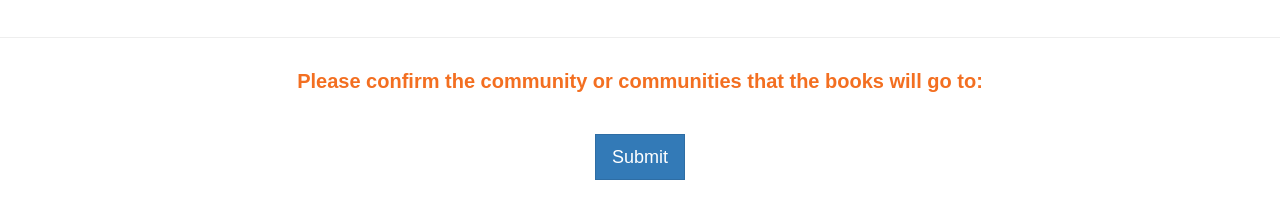
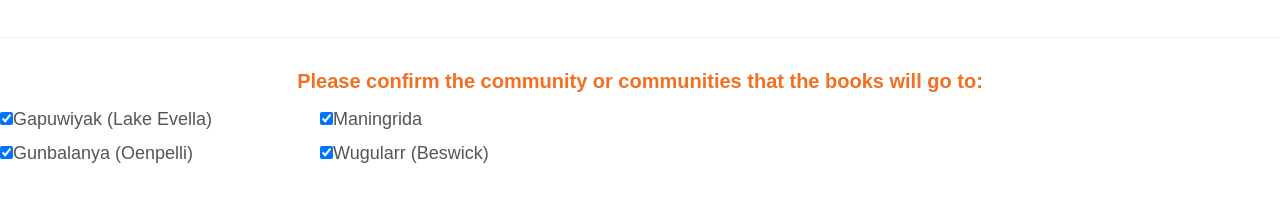
Before and after one commit to pratapjadhavar/ilf-book-forms, a website: page order.html in a window 1280 px wide. Shown: the part 1213-1411 px from the top of the page. Drawn offline with Linux system fonts and the light colour scheme; a web font is replaced by a local one.

Commit message:
community checkboxes

```diff
--- a/bookOrder.js
+++ b/bookOrder.js
@@ -80,6 +80,36 @@ for (i = 0; i < bookPacks.length; i++) {
     bookPacksArea.appendChild(packDiv);
 }
 
+// Add community checkboxes
+var confirmCommunitiesDiv = document.getElementById(
+    "confirm-communities-wrapper"
+);
+for (i = 0; i < orgCommunities.length; i++) {
+    var community = orgCommunities[i];
+    var communityCheckboxDiv = document.createElement("div");
+
+    // Checkbox
+    var commCheckbox = document.createElement("input");
+    commCheckbox.type = "checkbox";
+    commCheckbox.id = "confirm-" + community.name;
+    commCheckbox.value = "confirm-" + community.name;
+    commCheckbox.checked = "true";
+
+    // Label
+    var commLabel = document.createElement("label");
+    commLabel.htmlFor = "confirm-" + community.name;
+    commLabel.innerText = community.name;
+
+    communityCheckboxDiv.appendChild(commCheckbox);
+    communityCheckboxDiv.appendChild(commLabel);
+
+    confirmCommunitiesDiv.appendChild(communityCheckboxDiv);
+}
+
+///////////////////
+// MAKE ELEMENTS //
+///////////////////
+
 function makeBookPack(name, packNumber, description, isAvailable) {
     var newPack = document.createElement("div");
     newPack.className = "book-pack-displaybox";
@@ -109,10 +139,7 @@ function makeBookPack(name, packNumber, description, isAvailable) {
     return newPack;
 }
 
-///////////////////
-// MAKE ELEMENTS //
-///////////////////
-
+// Book pack description
 function makePackInfoBox(pName, pDesc, isAvail) {
     var packInfoBox = document.createElement("div");
     packInfoBox.className = "bookpack-info-box";
@@ -150,6 +177,7 @@ function makePdfBox(filepath) {
     return pdfContainer;
 }
 
+// Dropdown for order quantity
 function makePackNumberDropdown(packName) {
     var dropdownContainer = document.createElement("div");
     dropdownContainer.className = "bookpack-dropdown-container";
@@ -169,6 +197,7 @@ function makePackNumberDropdown(packName) {
     return dropdownContainer;
 }
 
+// Slideshow of book images
 function makeSlideShow(slidePics, packNumber) {
     var slidesAndDots = document.createElement("div");
     var slideshowContainer = document.createElement("div");
--- a/order.css
+++ b/order.css
@@ -178,9 +178,19 @@
     display: none;
 }
 
+/* CONFIRM COMMUNITIES */
+#confirm-communities-wrapper {
+    display: grid;
+    grid-template-columns: 1fr 1fr;
+    width: 50%;
+}
+
 @media (max-width: 1000px) {
     #all-book-packs {
         grid-template-columns: 1fr 1fr;
+    }
+    #confirm-communities-wrapper {
+        width: 100%;
     }
 }
 
@@ -188,4 +198,7 @@
     #all-book-packs {
         grid-template-columns: 100%;
     }
+    #confirm-communities-wrapper {
+        grid-template-columns: 100%;
+    }
 }
--- a/order.html
+++ b/order.html
@@ -226,7 +226,9 @@
                     </div>
                 </div>
                 <!-- END SHIPPING DETAILS -->
-                <hr />
+                <div class="column-full">
+                    <hr />
+                </div>
                 <!-- COMMUNITY DETAILS -->
                 <div class="column-full">
                     <h3 class="text-center">
@@ -234,6 +236,7 @@
                         books will go to:
                     </h3>
                 </div>
+                <div class="column-full" id="confirm-communities-wrapper"></div>
             </div>
 
             <div class="save-registration-wrap">
```
